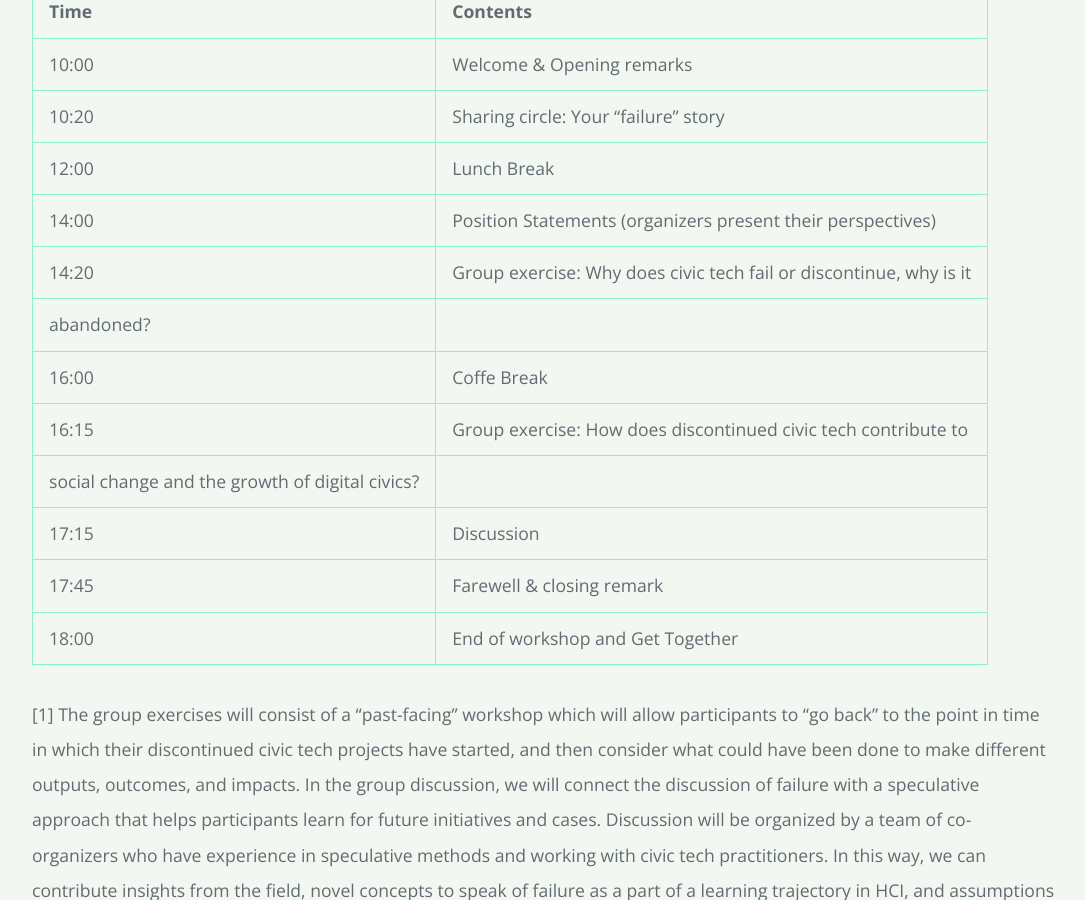
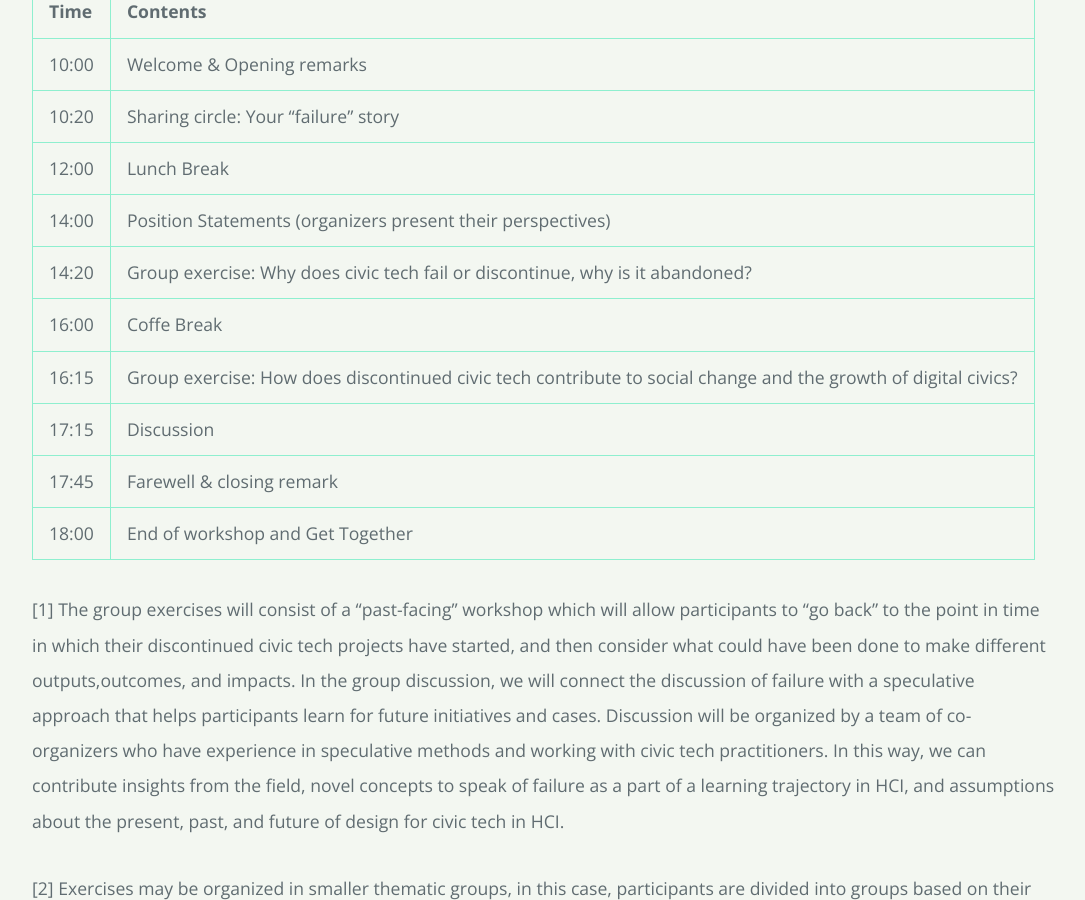
Before and after one commit to discontinued-civictech/discontinued-civictech.github.io, a Jekyll site: the page built from schedule.md, in a window 1280 px wide and 900 px high, scrolled down 838 px. Shown: the whole window, without its empty margins (96-1181 px from the left). Built offline with Jekyll 4.4.1, drawn with Linux system fonts in a browser that asks for light colours; our own code applies the rules of GitHub Pages for plain Markdown files; part of the change alters nothing that is shown; some of the changed text lies outside the part shown.

Commit message:
update shcedule

```diff
--- a/schedule.md
+++ b/schedule.md
@@ -10,44 +10,23 @@ layout: default
 Friday April 28, 2023
 
 
-| Time | Contents                                                     |
-|:-----|:-------------------------------------------------------------|
-| 10:00| Welcome & Opening remarks                                    |
-| 10:20| Sharing circle: Your "failure" story                         |
-| 12:00| Lunch Break                                                  |
-| 14:00| Position Statements (organizers present their perspectives)  |
-| 14:20| Group exercise: Why does civic tech fail or discontinue, why is it
-abandoned?                                              |
-| 16:00| Coffe Break                                                  |
-| 16:15| Group exercise: How does discontinued civic tech contribute to
-social change and the growth of digital civics?                                               |
-| 17:15| Discussion                                                   |
-| 17:45| Farewell & closing remark                                    |
-| 18:00| End of workshop and Get Together                             |
+| Time | Contents                                                                                                       |
+|:-----|:---------------------------------------------------------------------------------------------------------------|
+| 10:00| Welcome & Opening remarks                                                                                      |
+| 10:20| Sharing circle: Your "failure" story                                                                           |
+| 12:00| Lunch Break                                                                                                    |
+| 14:00| Position Statements (organizers present their perspectives)                                                    |
+| 14:20| Group exercise: Why does civic tech fail or discontinue, why is it abandoned?                                  |
+| 16:00| Coffe Break                                                                                                    |
+| 16:15| Group exercise: How does discontinued civic tech contribute to social change and the growth of digital civics? |
+| 17:15| Discussion                                                                                                     |
+| 17:45| Farewell & closing remark                                                                                      |
+| 18:00| End of workshop and Get Together                                                                               |
 
 
-[1] The group exercises will consist of a “past-facing” workshop
-which will allow participants to “go back” to the point in time in
-which their discontinued civic tech projects have started, and then
-consider what could have been done to make different outputs,
-outcomes, and impacts. In the group discussion, we will connect
-the discussion of failure with a speculative approach that helps
-participants learn for future initiatives and cases. Discussion will
-be organized by a team of co-organizers who have experience in
-speculative methods and working with civic tech practitioners. In
-this way, we can contribute insights from the field, novel concepts
-to speak of failure as a part of a learning trajectory in HCI, and
-assumptions about the present, past, and future of design for civic
-tech in HCI.
+[1] The group exercises will consist of a “past-facing” workshop which will allow participants to “go back” to the point in time in which their discontinued civic tech projects have started, and then consider what could have been done to make different outputs,outcomes, and impacts. In the group discussion, we will connect the discussion of failure with a speculative approach that helps participants learn for future initiatives and cases. Discussion will be organized by a team of co-organizers who have experience in speculative methods and working with civic tech practitioners. In this way, we can contribute insights from the field, novel concepts to speak of failure as a part of a learning trajectory in HCI, and assumptions about the present, past, and future of design for civic tech in HCI.
 
-[2] Exercises may be organized in smaller thematic groups, in this
-case, participants are divided into groups based on their submitted
-“failure” stories, e.g., regarding stakeholders, goals, funding, and
-evaluation criteria. According to the participants’ plans to partici-
-pate in person or online, we may move some groups to the virtual
-space.
-
-
+[2] Exercises may be organized in smaller thematic groups, in this case, participants are divided into groups based on their submitted “failure” stories, e.g., regarding stakeholders, goals, funding, and evaluation criteria. According to the participants’ plans to participate in person or online, we may move some groups to the virtual space.
 
 
 <a href = "./" class="btn-to-top">Back to Top Page</a>
```
